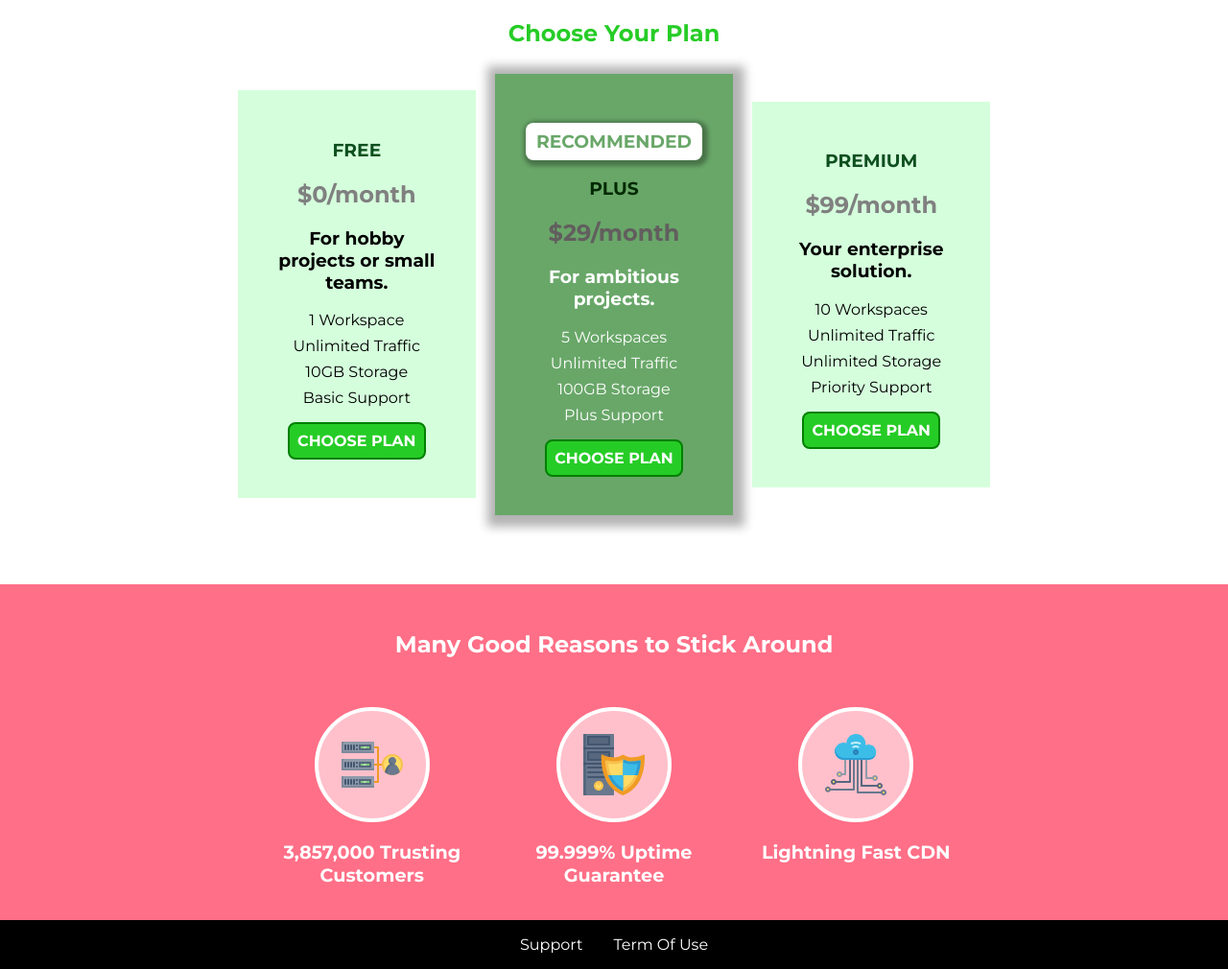
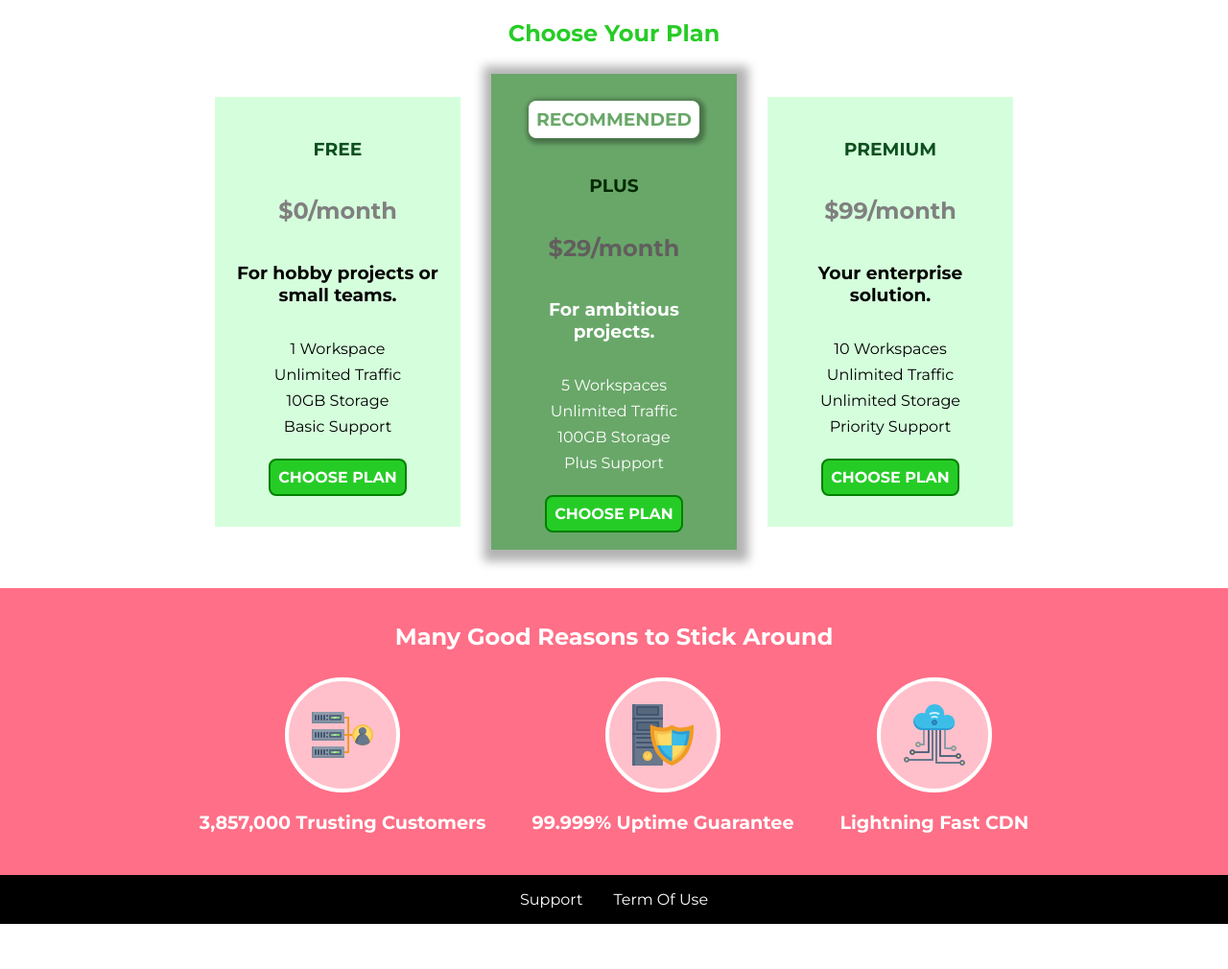
Before and after one commit to SouhardyaSaha/Learning-CSS, a plain HTML site: page course-project/index.html in a window 1280 px wide. Shown: the part 368-1378 px from the top of the page at 96% size. After the commit the page ends 1331 px from the top, so only its background shows below. Drawn offline with Linux system fonts and the light colour scheme.

Commit message:
flex module compelete

```diff
--- a/course-project/main.css
+++ b/course-project/main.css
@@ -1,5 +1,5 @@
 #product-overview {
-  /* Shot Hand */
+  /* Short Hand */
   background: linear-gradient(to top, rgba(80, 68, 18, 0.6) 50%, transparent),
     url("./img/freedom.jpg") left 20% top 20% / cover no-repeat border-box, red;
 
@@ -11,6 +11,7 @@
   background-clip: border-box; */
   /* background-attachment: fixed; No Use */
   width: 100vw;
+  max-width: 100%;
   height: 35vh;
   padding: 0.6rem;
   margin-top: 2rem;
@@ -30,35 +31,34 @@
   padding: 0.5rem;
 }
 
-@media (min-width: 52rem) {
-  #product-overview {
-    height: 40vh;
-    background-position: 50% 20%;
-  }
-
-  #product-overview h1 {
-    font-size: 2.5rem;
-  }
-}
-
 .section-title {
   color: rgb(38, 204, 38);
   text-align: center;
 }
 
+.plan__list {
+  display: flex;
+  flex-direction: column;
+  align-items: center;
+}
+
 .plan {
   background: #d5ffdc;
-  width: 100%;
+  display: flex;
+  flex-direction: column;
+  align-items: center;
+  justify-content: center;
   text-align: center;
-  padding: 2rem;
-  margin: 0.5rem auto;
+  padding: 1rem;
+  margin: 0.5rem 1rem;
   width: 16rem;
+  height: 28rem;
 }
 
 .plan--highlight {
   background: rgb(105, 167, 105);
   color: white;
-  /* box-shadow: 2px 2px 10px 10px rgba(0, 0, 0, 0.3); */
+  height: 31rem;
 }
 
 .plan__features {
@@ -69,27 +69,6 @@
 
 .plan__feature {
   margin: 0.5rem 0;
-}
-
-@media (min-width: 52rem) {
-  .plan__list {
-    width: 100%;
-    text-align: center;
-  }
-
-  .plan {
-    display: inline-block;
-    width: 30%;
-    margin: 0.5rem;
-    vertical-align: middle;
-    width: 15.5rem;
-    /* min-width: 15.6rem;
-    max-width: 18rem; */
-  }
-
-  .plan--highlight {
-    box-shadow: 2px 2px 10px 10px rgba(0, 0, 0, 0.3);
-  }
 }
 
 .plan__annotation {
@@ -119,30 +98,35 @@
 
 .key-features {
   background: rgb(255, 111, 135);
-  margin-top: 4rem;
+  margin-top: 2rem;
   padding: 1rem;
 }
 
 .key-features .section-title {
-  text-align: center;
   color: white;
-  vertical-align: middle;
   font-weight: bolder;
-  margin: 2rem;
 }
 
 .key-feature__list {
+  display: flex;
+  flex-direction: column;
+  align-items: center;
+  justify-content: center;
   list-style: none;
   margin: 0;
   padding: 0;
-  text-align: center;
 }
 
 .key-feature {
-  width: 100%;
+  display: flex;
+  flex-direction: column;
+  align-items: center;
+  justify-content: center;
+  margin: 0.5rem 1.5rem;
 }
 
 .key-feature__description {
+  text-align: center;
   color: white;
   font-weight: bold;
   font-size: 1.2rem;
@@ -154,17 +138,7 @@
   width: 7.5rem;
   border-radius: 50%;
   background: pink;
-  margin: 1.2rem auto;
   padding: 1.5rem;
-}
-
-@media (min-width: 52rem) {
-  .key-feature {
-    display: inline-block;
-    width: 30%;
-    vertical-align: top;
-    width: 15.5rem;
-  }
 }
 
 .modal {
@@ -218,3 +192,28 @@
 .modal__action--negative:active {
   background: rgb(240, 74, 74);
 }
+
+@media (min-width: 52rem) {
+  #product-overview {
+    height: 40vh;
+    background-position: 50% 20%;
+  }
+
+  #product-overview h1 {
+    font-size: 2.5rem;
+  }
+
+  .plan__list {
+    flex-direction: row;
+    justify-content: center;
+    align-items: center;
+  }
+
+  .plan--highlight {
+    box-shadow: 2px 2px 10px 10px rgba(0, 0, 0, 0.3);
+  }
+
+  .key-feature__list {
+    flex-direction: row;
+  }
+}
```
Also changed, not shown: course-project/customers/customers.css (+10 -16 lines), course-project/customers/index.html (+4 -5 lines).
